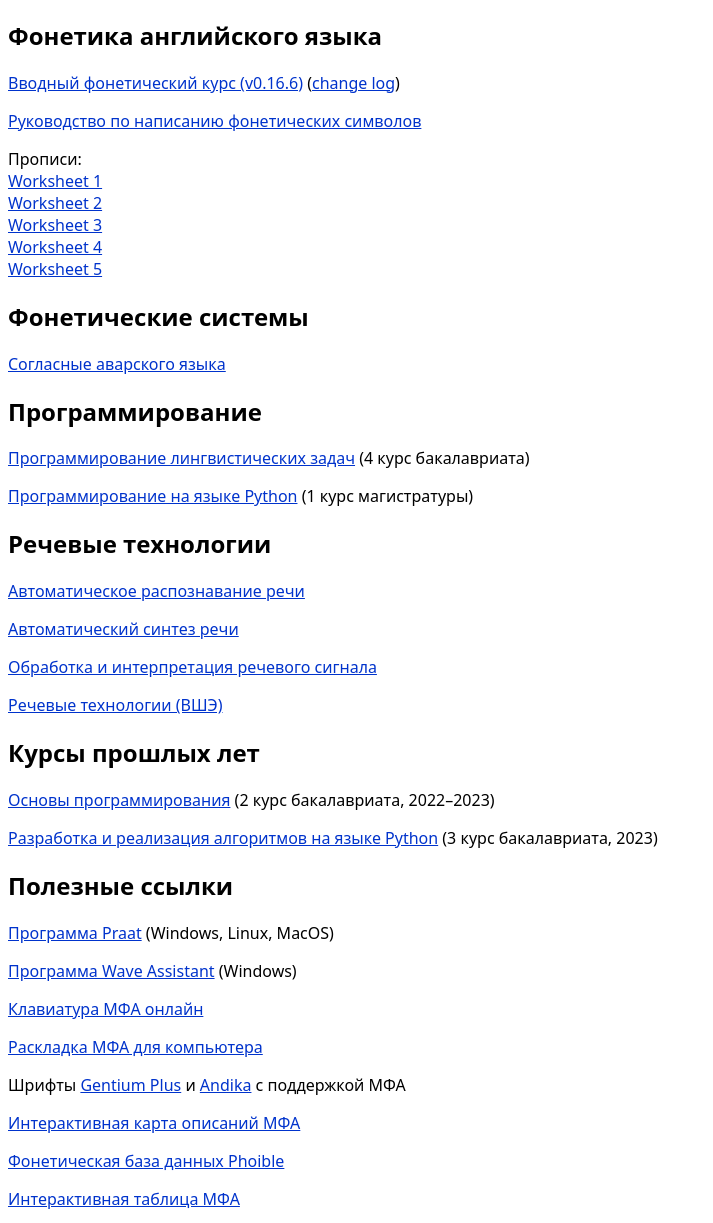
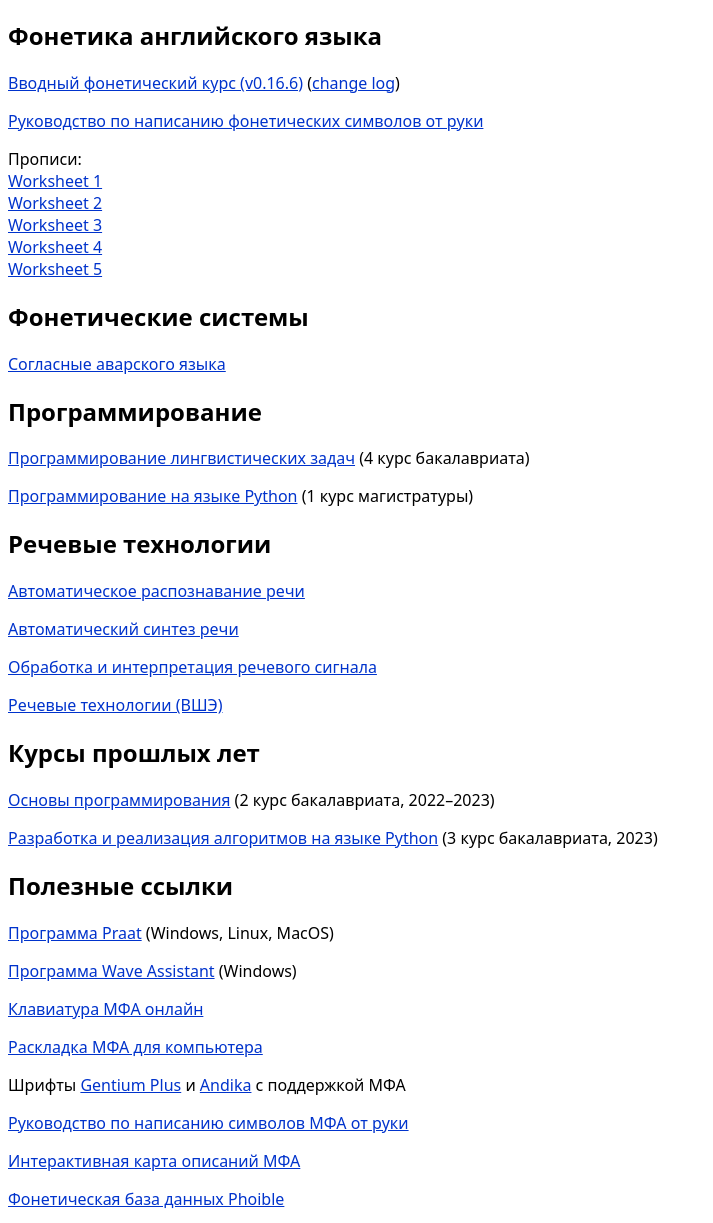
Before and after one commit to PKholyavin/pkholyavin.github.io, a plain HTML site: page index.html in a window 1280 px wide. Shown: the part 67-1290 px from the top of the page, without its empty margins (0-713 px from the left). Drawn offline with Linux system fonts and the light colour scheme.

Commit message:
IPA handwriting reddit link

```diff
--- a/index.html
+++ b/index.html
@@ -43,7 +43,7 @@
         <a href="Introductory Course Extended Edition WIP.pdf">Вводный фонетический курс (v0.16.6)</a> (<a href="change_log.txt">change log</a>)
     </p>
     <p>
-        <a href="Transcription handwriting manual.pdf">Руководство по написанию фонетических символов</a>
+        <a href="Transcription handwriting manual.pdf">Руководство по написанию фонетических символов от руки</a>
     </p>
     <p>
         Прописи:<br>
@@ -106,6 +106,9 @@
         Шрифты <a href="https://software.sil.org/gentium/">Gentium Plus</a> и <a href="https://software.sil.org/andika/">Andika</a> с поддержкой МФА
     </p>
     <p>
+        <a href="https://www.reddit.com/r/linguistics/comments/o5i43r/handwriting_the_ipa_with_instructions/">Руководство по написанию символов МФА от руки</a>
+    </p>
+    <p>
         <a href="https://richardbeare.github.io/marijatabain/ipa_illustrations_all.html">Интерактивная карта описаний МФА</a>
     </p>
     <p>
```
